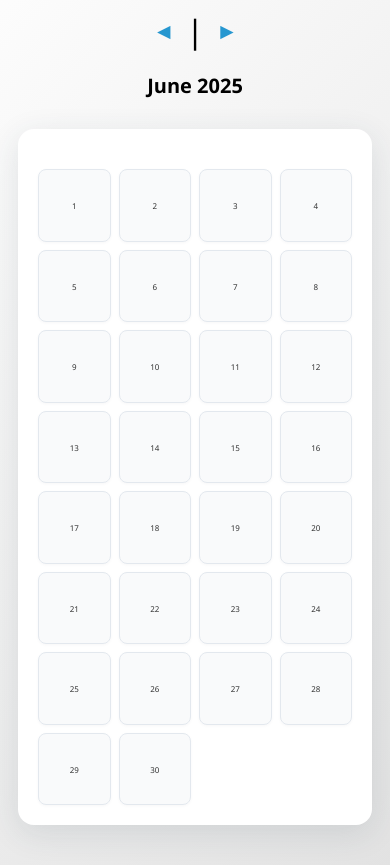
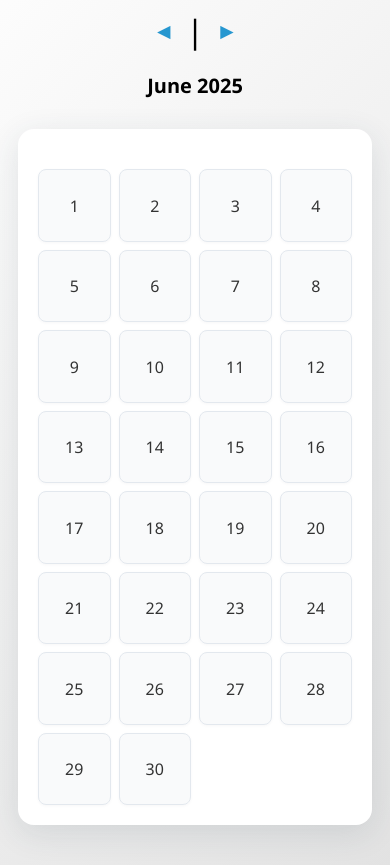
Before and after one commit to PraneshPatel3103/photography, a Django app: page / in a window 390 px wide. Shown: the part 133-998 px from the top of the page. Run offline with Django 5.2, Linux system fonts and the light colour scheme; data that the repository does not hold is empty.

Commit message:
Update calendar view and template logic

```diff
--- a/calendar_app/templates/calendar_app/calendar.html
+++ b/calendar_app/templates/calendar_app/calendar.html
@@ -177,7 +177,7 @@
             }
 
             .calendar .day, .calendar .date {
-                font-size: 8px;
+                font-size: 16px;
                 border-radius: 8px;
                 aspect-ratio: 1 / 1;
                 width: 100%;
```
